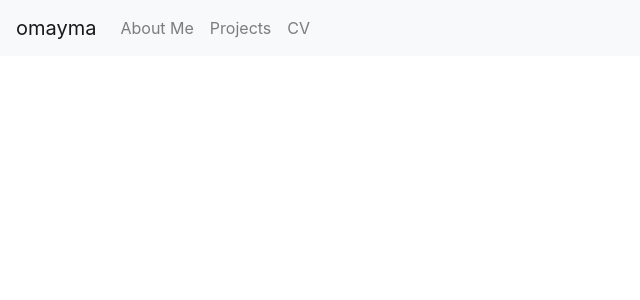
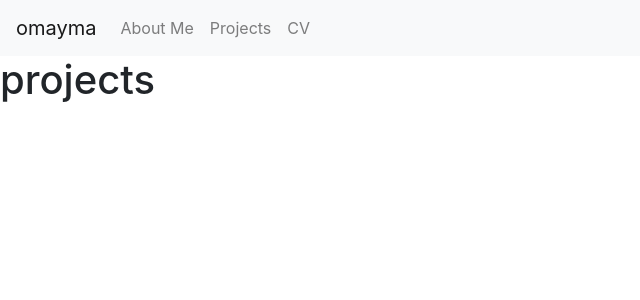
Before and after one commit to omaymaahmad/react-profile, a React (Create React App) app: page /projects in a window 1280 px wide. Shown: the top 300 px of the page, without its empty margins (0-640 px from the left). Built offline with nearby package versions, Linux system fonts and the light colour scheme.

Commit message:
feat: routing for porjects page

```diff
--- a/src/App.js
+++ b/src/App.js
@@ -1,6 +1,7 @@
 import { BrowserRouter as Router, Route } from "react-router-dom";
 import NavBar from './Components/NavBar';
 import AboutMe from './Components/AboutMe';
+import Projects from './Components/Projects';
 
 function App() {
   return (
@@ -9,6 +10,7 @@ function App() {
     < Router>
       < NavBar />
       < Route exact path="/" component={AboutMe}/>
+      < Route exact path="/projects" component={Projects}/>
     </Router>
     </>
   );
--- /dev/null
+++ b/src/Components/Projects.js
@@ -0,0 +1,9 @@
+import React from 'react';
+
+function Projects () {
+    return (
+        <h1>projects</h1>
+    )
+}
+
+export default Projects;
```
